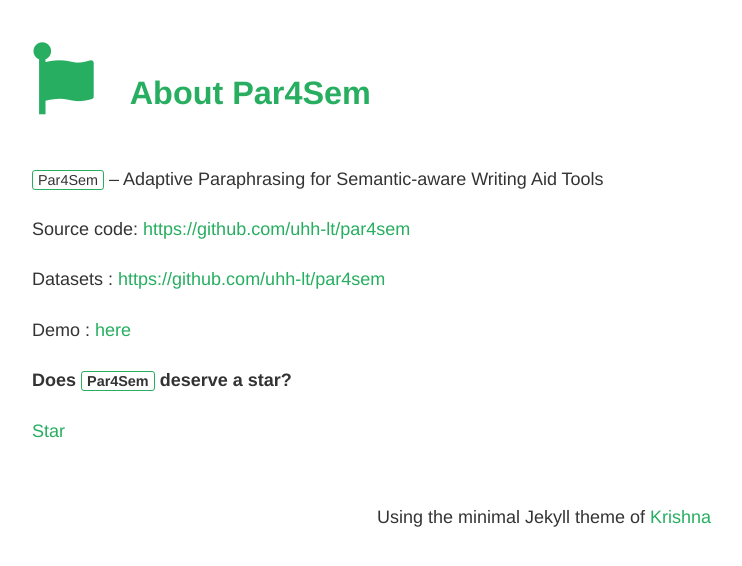
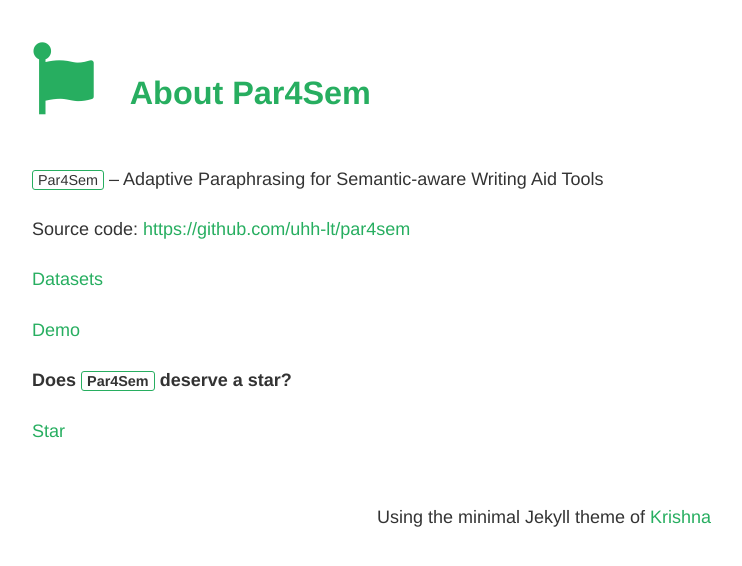
Before and after one commit to uhh-lt/par4sem, a Jekyll site: the page built from _pages/about.md, in a window 1280 px wide, cut to the strip 327-893 px from the top of the page. Shown: the whole strip, without its empty margins (96-838 px from the left). Built offline with Jekyll 4.4.1, drawn with Linux system fonts in a browser that asks for light colours.

Commit message:
Update about.md

```diff
--- a/_pages/about.md
+++ b/_pages/about.md
@@ -9,9 +9,9 @@
 
 Source code: [https://github.com/uhh-lt/par4sem](https://github.com/uhh-lt/par4sem)
 
-Datasets : [https://github.com/uhh-lt/par4sem](https://uhh-lt.github.io/par4sem/2018/05/29/dataset.html)
+[Datasets](https://uhh-lt.github.io/par4sem/2018/05/29/dataset.html)
 
-Demo : [here](https://ltmaggie.informatik.uni-hamburg.de/par4sem/)
+[Demo](https://ltmaggie.informatik.uni-hamburg.de/par4sem/)
 
 **Does ``Par4Sem`` deserve a star?**
 
```
